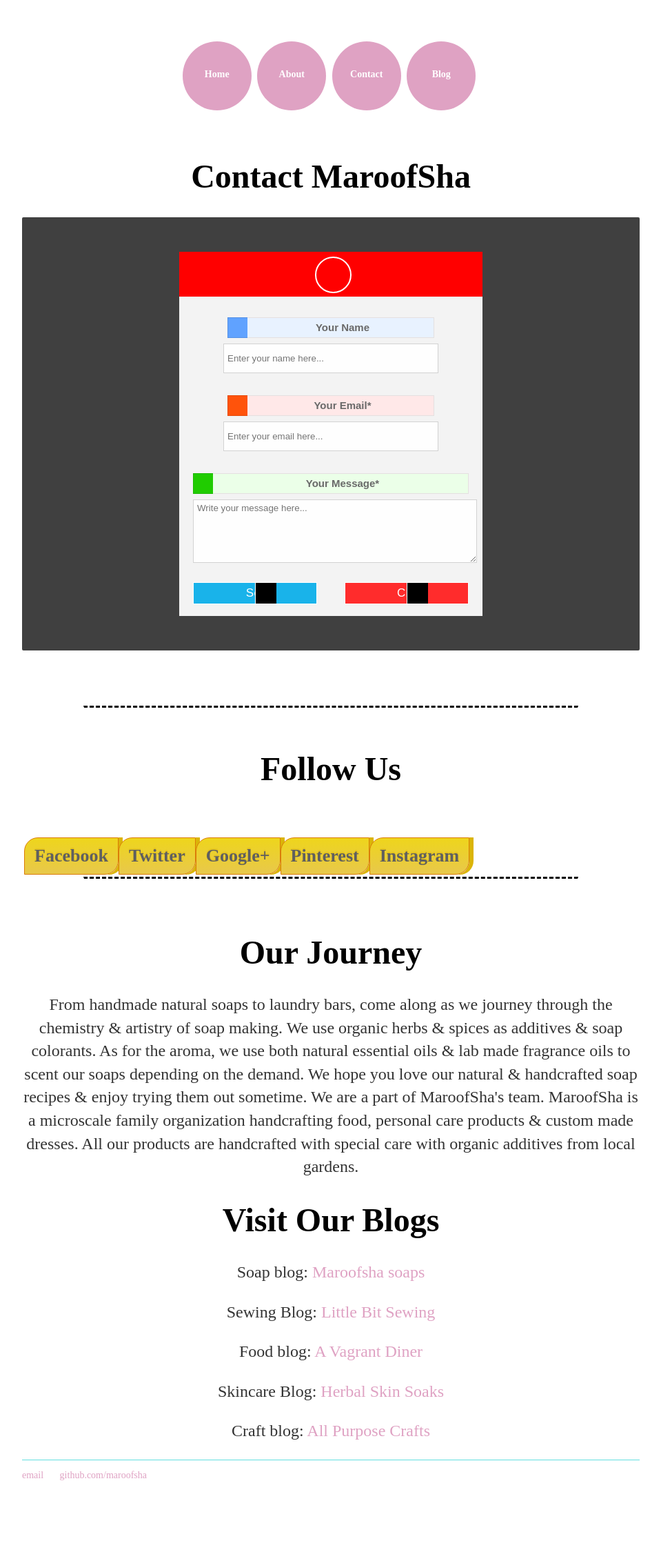
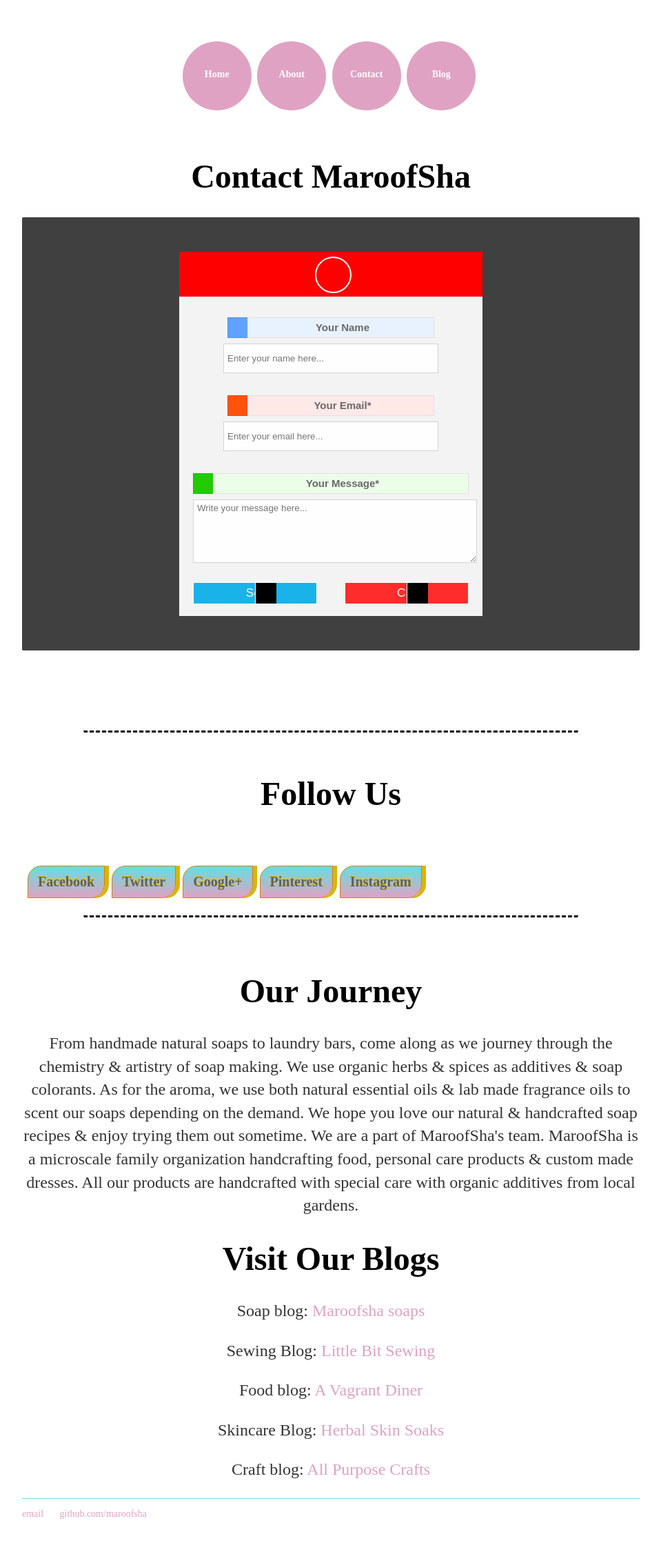
Before and after one commit to maroofsha/maroofsha.github.io, a Jekyll site: the page built from contact.html, in a window 1280 px wide. Shown: the whole page at 69% size, without its empty margins (160-1119 px from the left). Built offline with Jekyll 4.4.1, drawn with Linux system fonts in a browser that asks for light colours; before the commit the page ends 2207 px from its top, so only the background shows below that.

Commit message:
Create contact.html

```diff
--- a/contact.html
+++ b/contact.html
@@ -322,7 +322,8 @@
 <div><br /></div>
 <div><br /></div>
 <div><br /></div>
-
+<div><br /></div>
+<div><br /></div>
 
 
 <hr color="#fff" size="4" style="border-top: 3px dashed #000;" width="80%">
@@ -336,7 +337,7 @@
     <div><br /></div>
    <div><br /></div>
 
-    <style>
+  <style>
   #Hr-17 {
 position:relative;
 list-style:none;
@@ -345,7 +346,7 @@
 float:left;
 }
 #Hr-17 li {
-margin:0;
+margin:5px;
 padding:0;
 float:left;
 }
@@ -358,7 +359,7 @@
 text-decoration:none;
 text-align:center;
 text-transform:capitalize;
-font-size:26px;
+font-size:20px;
 font-weight:bold;
 border:1px ridge #DB7C08;
 text-shadow:0px -2px 1px #E4C31F,0px -1px 1px #E4C31d;
@@ -369,13 +370,13 @@
 -moz-box-shadow:6px 0px 0px 0px #DBB408;
 -webkit-box-shadow:6px 0px 0px 0px #DBB408;
 box-shadow:6px 0px 0px 0px #DBB408;
-background:#EED51C;
-background:-webkit-gradient(linear,left top,left bottom,from(#EED51C),to(#E8C84B));
-background:-webkit-linear-gradient(top,#EED51C 0%,#E8C84B 100%);
-background:-moz-linear-gradient(top,#EED51C 0%,#E8C84B 100%);
-background:-o-linear-gradient(top,#EED51C 0%,#E8C84B 100%);
-background:-ms-linear-gradient(top,#EED51C 0%,#E8C84B 100%);
-background:linear-gradient(top,#EED51C 0%,#E8C84B 100%);
+background:#63dfe0;
+background:-webkit-gradient(linear,left top,left bottom,from(#63dfe0),to(#dfa2c3));
+background:-webkit-linear-gradient(top,#63dfe0 0%,#dfa2c3 100%);
+background:-moz-linear-gradient(top,#63dfe0 0%,#dfa2c3 100%);
+background:-o-linear-gradient(top,#63dfe0 0%,#dfa2c3 100%);
+background:-ms-linear-gradient(top,#63dfe0 0%,#dfa2c3 100%);
+background:linear-gradient(top,#63dfe0 0%,#dfa2c3 100%);
 -moz-transition:all 0.6s ease-out;
 -webkit-transition:all 0.6s ease-out;
 -o-transition:all 0.6s ease-out;
@@ -385,9 +386,9 @@
 -moz-border-radius:25px 0px 25px 0px;
 -webkit-border-radius:25px 0px 25px 0px;
 border-radius:25px 0px 25px 0px;
--moz-box-shadow:inset 0px 0px 50px 0px #14B946;
--webkit-box-shadow:inset 0px 0px 50px 0px #14B946;
-box-shadow:inset 0px 0px 50px 0px #14B946;
+-moz-box-shadow:inset 0px 0px 50px 0px #dfa2c3;
+-webkit-box-shadow:inset 0px 0px 50px 0px #dfa2c3;
+box-shadow:inset 0px 0px 50px 0px #dfa2c3;
 text-shadow:none;
 -moz-transition:all 0.4s ease-in;
 -webkit-transition:all 0.4s ease-in;
@@ -395,18 +396,19 @@
 transition:all 0.4s ease-in;
 }
     </style>
-<ul id="Hr-17">
+<center><ul id="Hr-17">
 <li><a href="https://www.Facebook.com/maroofsha.5">Facebook</a></li>
 <li><a href="https://www.twitter.com/maroofsha2012">Twitter</a></li>
 <li><a href="https://plus.google.com/113866337591965664296">Google+</a></li>
 <li><a href="https://www.Facebook.com/maroofsha2012">Pinterest</a></li>
 <li><a href="https://www.Facebook.com/maroofsha">Instagram</a></li>
-</ul>
+</ul> </center>
 
 
 <div><br /></div>
 <div><br /></div>
-
+<div><br /></div>
+<div><br /></div>
 
 <hr color="#fff" size="4" style="border-top: 3px dashed #000;" width="80%">
 
```
